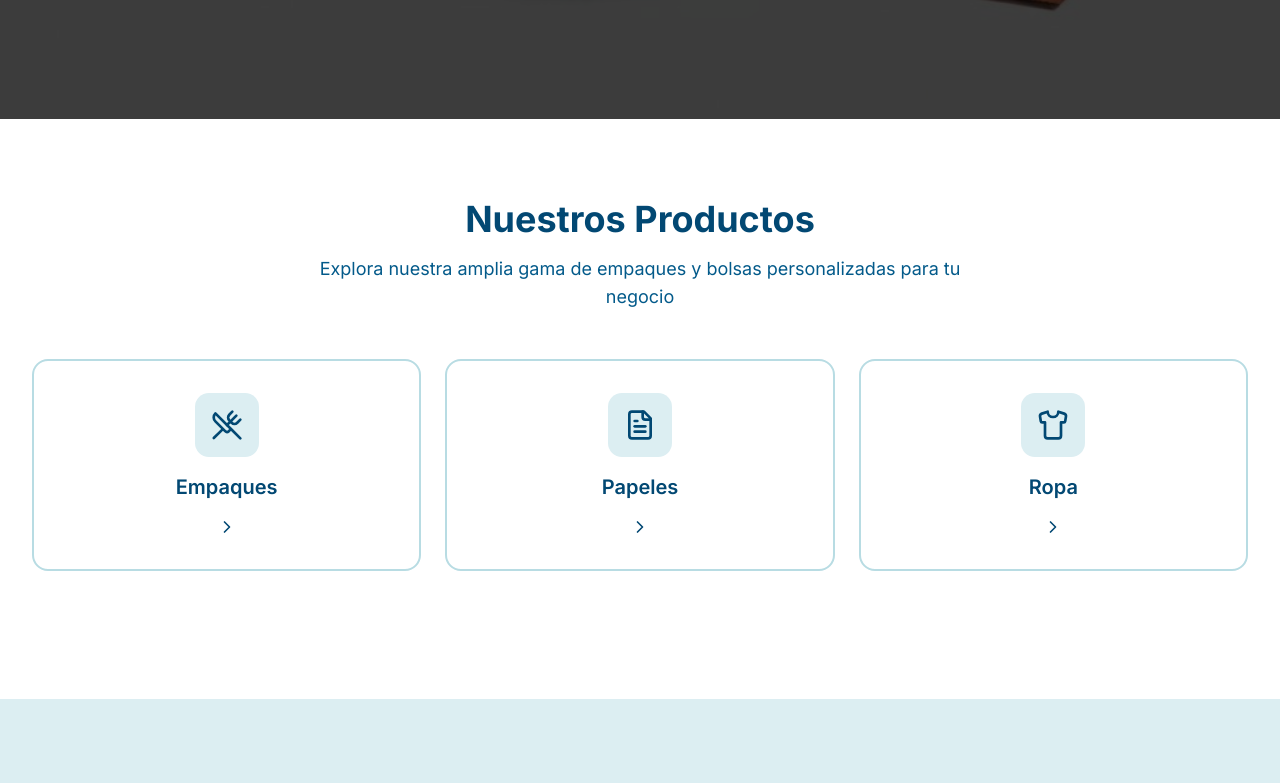
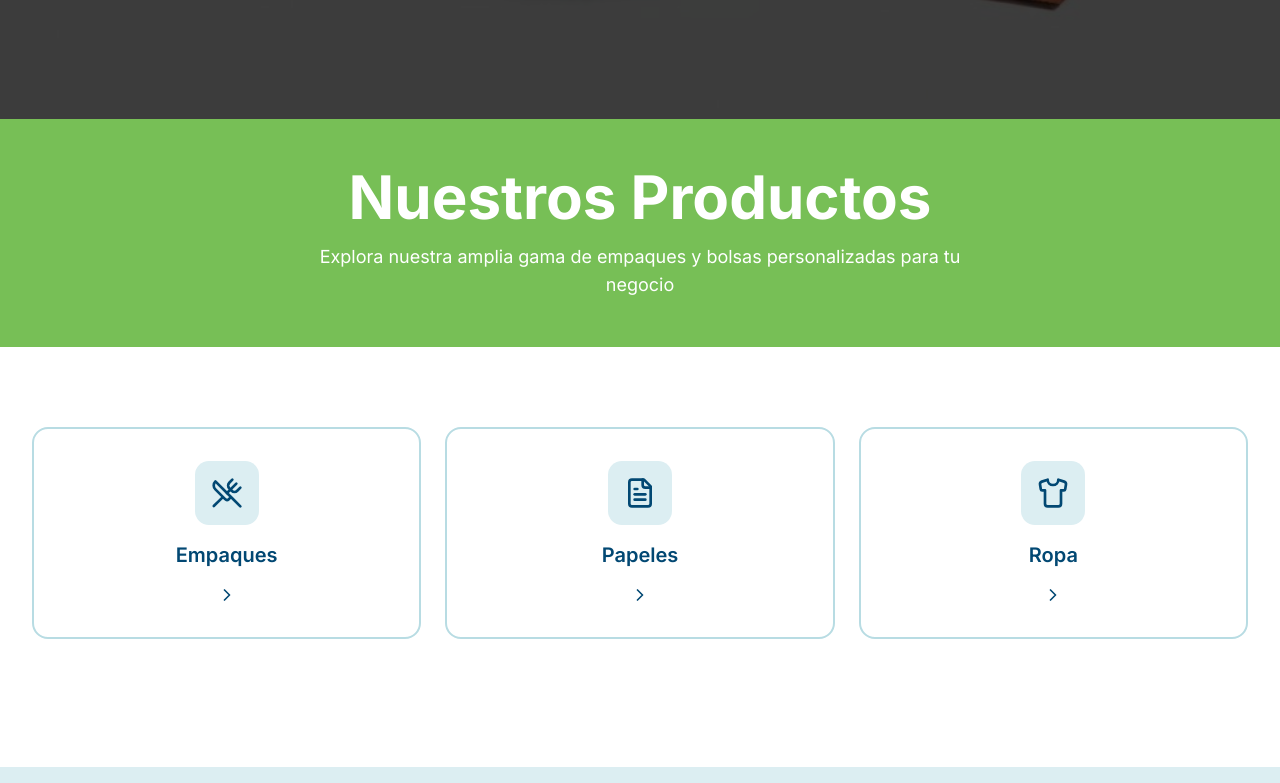
Before and after one commit to valenhr/distinta-web, a Next.js app: page / in a window 1280 px wide. Shown: the part 681-1464 px from the top of the page. Built offline with nearby package versions, Linux system fonts and the light colour scheme.

Commit message:
Rediseño de seccion productos

```diff
--- a/components/products-section.tsx
+++ b/components/products-section.tsx
@@ -34,16 +34,20 @@ export function ProductsSection() {
   const [activeCategory, setActiveCategory] = useState<Category>(null)
 
   return (
-    <section id="productos" className="py-20 bg-card">
-      <div className="max-w-7xl mx-auto px-4 sm:px-6 lg:px-8">
-        {/* Section Header */}
-        <div className="text-center mb-12">
-          <h2 className="text-3xl md:text-4xl font-bold text-foreground mb-4">Nuestros Productos</h2>
-          <p className="text-muted-foreground text-lg max-w-2xl mx-auto">
+    <section id="productos">
+      {/* Header con fondo verde */}
+      <div className="bg-[#77bf56] py-12">
+        <div className="max-w-7xl mx-auto px-4 sm:px-6 lg:px-8 text-center">
+          <h2 className="text-6xl md:text-6xl font-bold text-white mb-4">Nuestros Productos</h2>
+          <p className="text-white text-lg max-w-2xl mx-auto">
             Explora nuestra amplia gama de empaques y bolsas personalizadas para tu negocio
           </p>
         </div>
+      </div>
 
+      {/* Contenido sin fondo verde */}
+      <div className="py-20 bg-card">
+        <div className="max-w-7xl mx-auto px-4 sm:px-6 lg:px-8">
           {/* Main Categories */}
           <div className="grid md:grid-cols-3 gap-6 mb-12">
             {categories.map((category) => {
@@ -119,6 +123,7 @@ export function ProductsSection() {
             </div>
           )}
         </div>
+      </div>
     </section>
   )
 }
```
Lines whose indentation alone changed are shown as unchanged.
